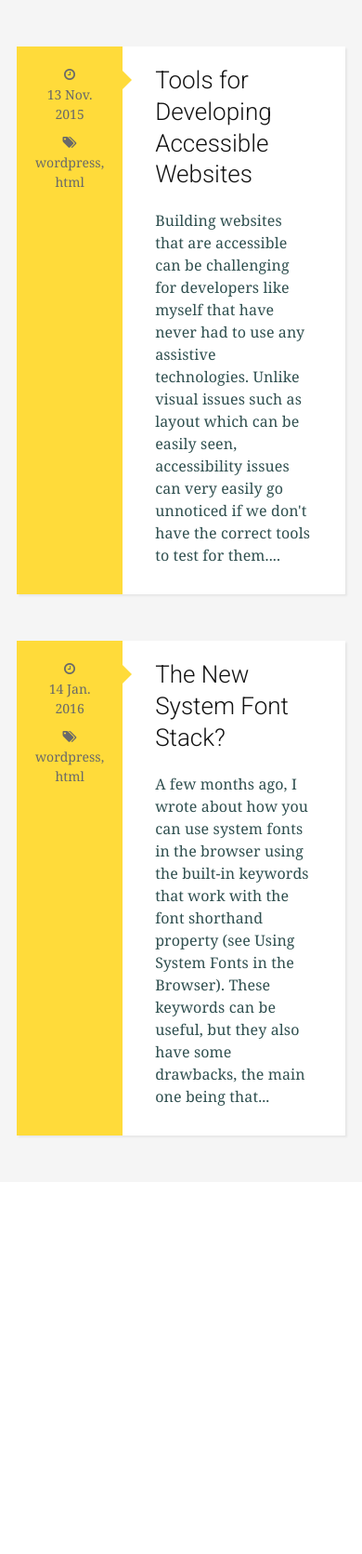
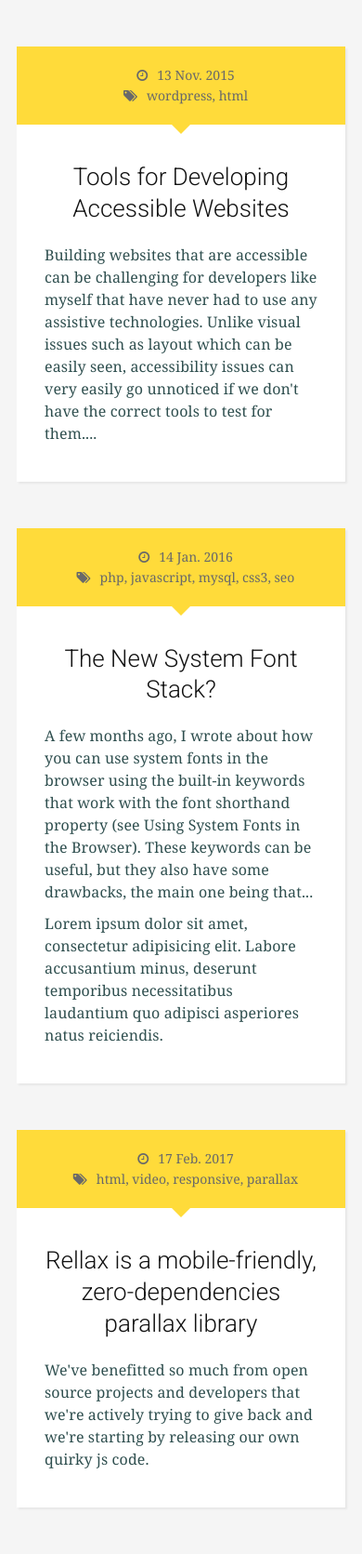
Before and after one commit to simplu27/html, a PHP site: page /modul-1/index.html in a window 390 px wide. Shown: the whole page at 93% size. Before the commit the page ends 1224 px from the top, so only its background shows below. Run offline with PHP 8.4, Linux system fonts and the light colour scheme; some libraries are stand-ins or nearby versions; some web fonts are replaced.

Commit message:
modul 1 article responsive now

```diff
--- a/modul-1/index.html
+++ b/modul-1/index.html
@@ -3,7 +3,7 @@
 <head>
 <meta charset="utf-8">
 <link rel="shortcut icon" type="image/x-icon" href="/favicon.ico">
-<title>Calc CSS3</title>
+<title>Module 1 :: Article</title>
 <meta name="description" content="">
 <meta http-equiv="X-UA-Compatible" content="IE=edge">
 <meta name="viewport" content="width=device-width, initial-scale=1">
@@ -32,16 +32,31 @@
 			<p>Building websites that are accessible can be challenging for developers like myself that have never had to use any assistive technologies. Unlike visual issues such as layout which can be easily seen, accessibility issues can very easily go unnoticed if we don't have the correct tools to test for them.... </p>
 		</div>
 	</div><!-- box -->
+
 	<div class="box">
 		<div class="box-info">
 			<span class="date">14 Jan. 2016</span>
-			<span class="tag">wordpress, html</span>
+			<span class="tag">php, javascript, mysql, css3, seo</span>
 		</div>
 		<div class="box-content">
 			<h2 class="title">The New System Font Stack?</h2>
 			<p>A few months ago, I wrote about how you can use system fonts in the browser using the built-in keywords that work with the font shorthand property (see Using System Fonts in the Browser). These keywords can be useful, but they also have some drawbacks, the main one being that...</p>
+			<p>Lorem ipsum dolor sit amet, consectetur adipisicing elit. Labore accusantium minus, deserunt temporibus necessitatibus laudantium quo adipisci asperiores natus reiciendis.</p>
 		</div>
 	</div><!-- box -->
+
+	<div class="box">
+		<div class="box-info">
+			<span class="date">17 Feb. 2017</span>
+			<span class="tag">html, video, responsive, parallax</span>
+		</div>
+		<div class="box-content">
+			<h2 class="title">Rellax is a mobile-friendly, zero-dependencies parallax library</h2>
+			<p>We've benefitted so much from open source projects and developers that we're actively trying to give back and we're starting by releasing our own quirky js code.</p>
+			<p></p>
+		</div>
+	</div><!-- box -->
+
 </div><!-- center -->
 
 
--- a/modul-1/style.css
+++ b/modul-1/style.css
@@ -1,3 +1,6 @@
+/* Background box-info: #FFDB3A */
+/* Background box-info: #7CFC00 */
+
 
 *, *:before, *:after {
 	box-sizing: border-box;
@@ -25,6 +28,9 @@ body {
 	box-shadow: 2px 2px 2px rgba(0,0,0, .06);
 	margin: 0 0 50px;
 }
+
+.box-info {flex: 1;}
+.box-content {flex: 4;}
 
 .box-info,
 .box-content {
@@ -57,11 +63,6 @@ body {
 	border-color: transparent transparent transparent #FFDB3A;
 	border-width: 10px;
 	margin-right: -20px;
-}
-
-.box-info i {
-	display: block;
-	margin-top: 10px;
 }
 
 
@@ -100,3 +101,43 @@ span.date:before {
 span.tag:before {
 	content: "\f02c";
 }
+
+@media screen and (max-width: 640px) {
+
+	.box {
+		display: block;
+	}
+
+	.box-info {
+		max-width: 100%;
+	}
+
+	.box-info:after {
+		left: 50%;
+		top: 100%;
+		/*border-color: #FFDB3A transparent transparent transparent;*/
+		border-color: #FFDB3A transparent transparent transparent;
+		margin-left: -10px;
+	}
+
+	.box-info span {
+		display: block;
+		margin: 0;s
+	}
+
+	span.date:before,
+	span.tag:before {
+		display: inline;
+		margin: 0 10px;
+	}
+
+	.box-content {
+		padding: 40px 30px 30px;
+	}
+
+	.box-content .title {
+		text-align: center;
+	}
+
+
+} /* 640px media end */
```
